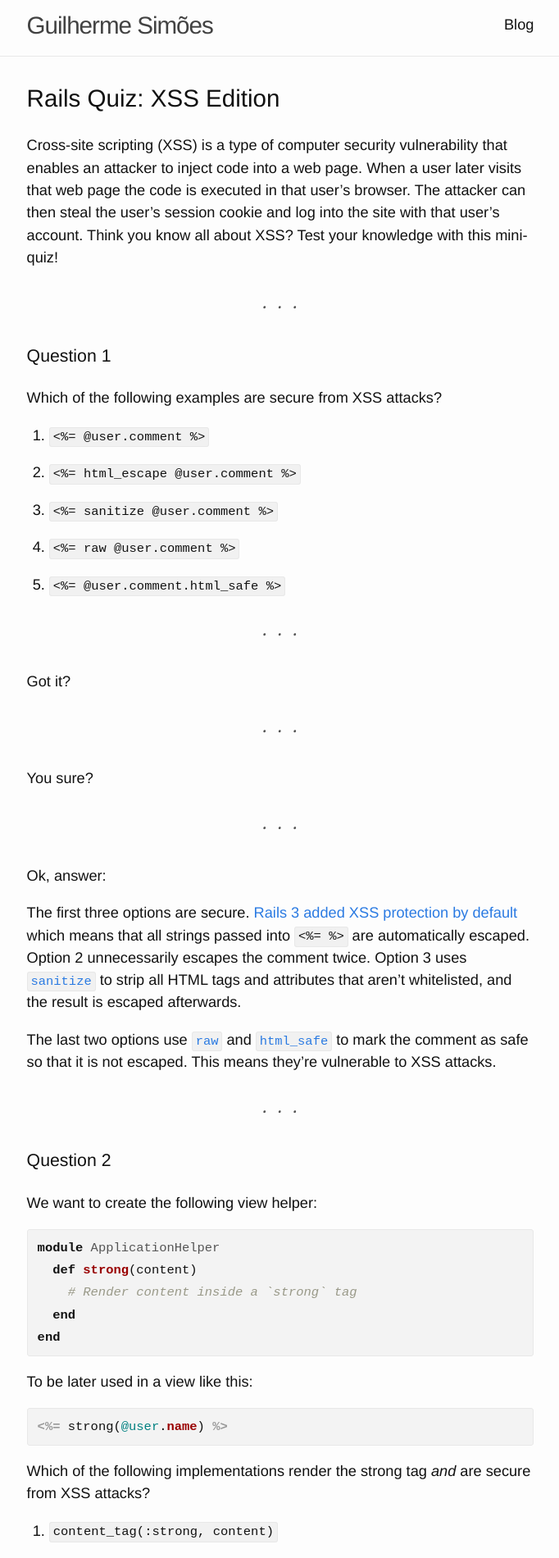
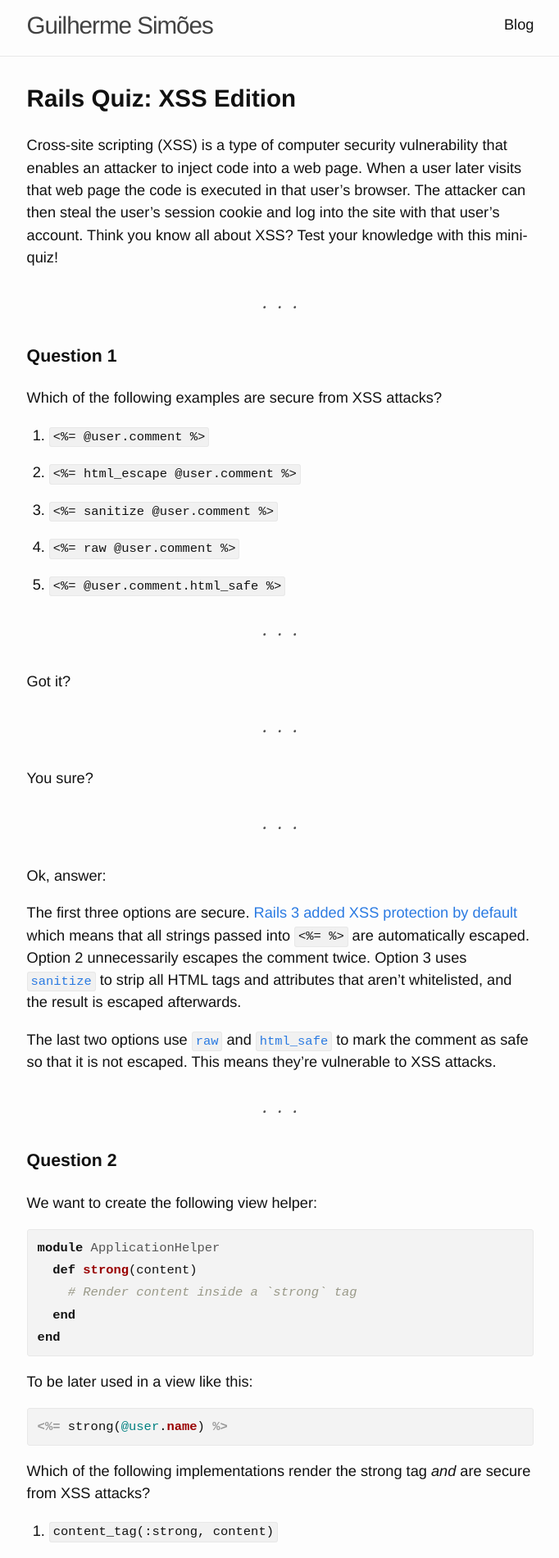
Before and after one commit to guilhermesimoes/guilhermesimoes.github.io, a Jekyll site: the page built from _posts/2017-06-22-rails-quiz-xss-edition.md, in a window 1280 px wide. Shown: the top 1900 px of the page at 82% size, without its empty margins (298-980 px from the left). Built offline with Jekyll 4.4.1, drawn with Linux system fonts in a browser that asks for light colours.

Commit message:
Don't change default headings' weights

```diff
--- a/_sass/_base.scss
+++ b/_sass/_base.scss
@@ -66,15 +66,6 @@ li {
   > ol {
     margin-bottom: 0;
   }
-}
-
-
-
-/**
- * Headings
- */
-h1, h2, h3, h4, h5, h6 {
-  font-weight: $base-font-weight;
 }
 
 
```
